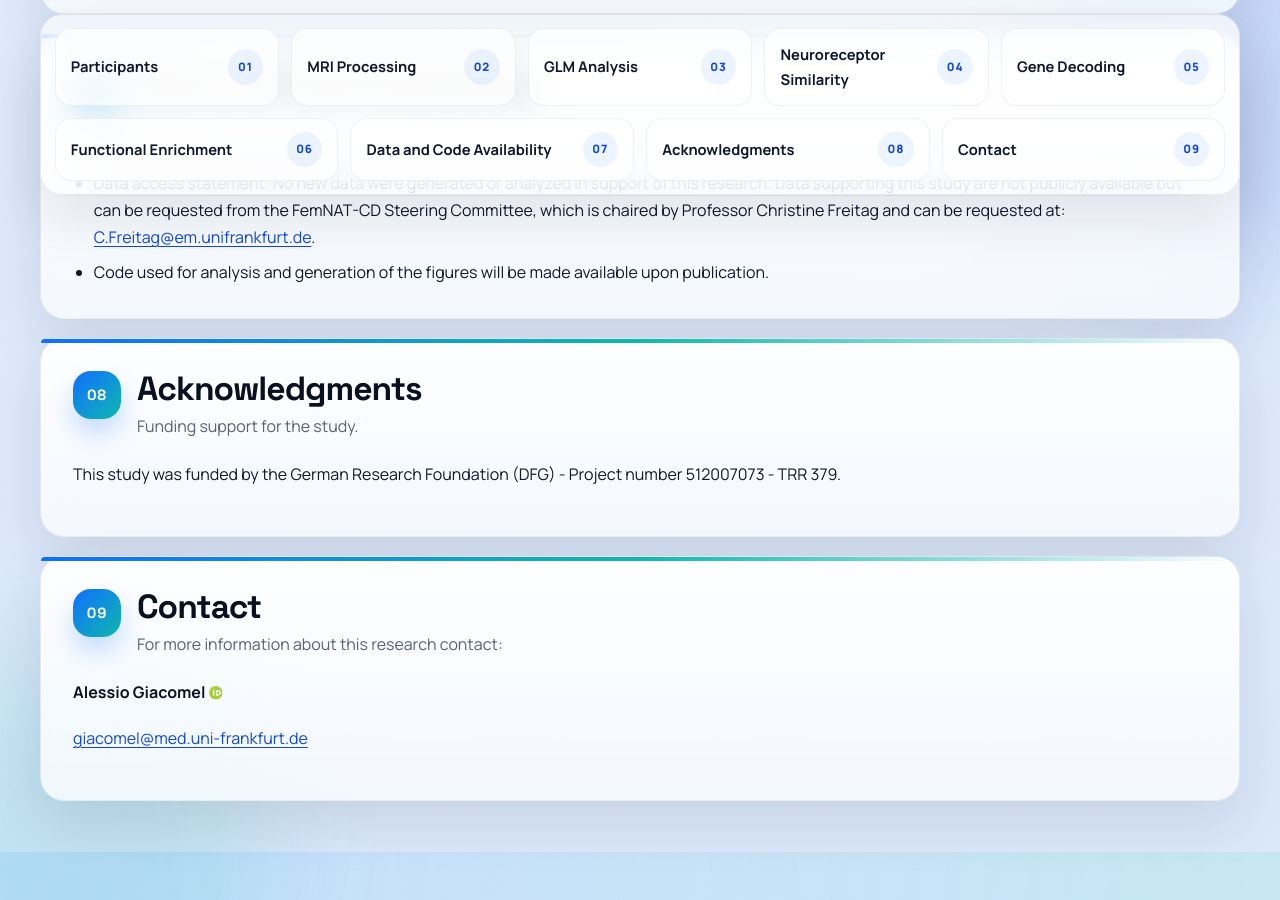
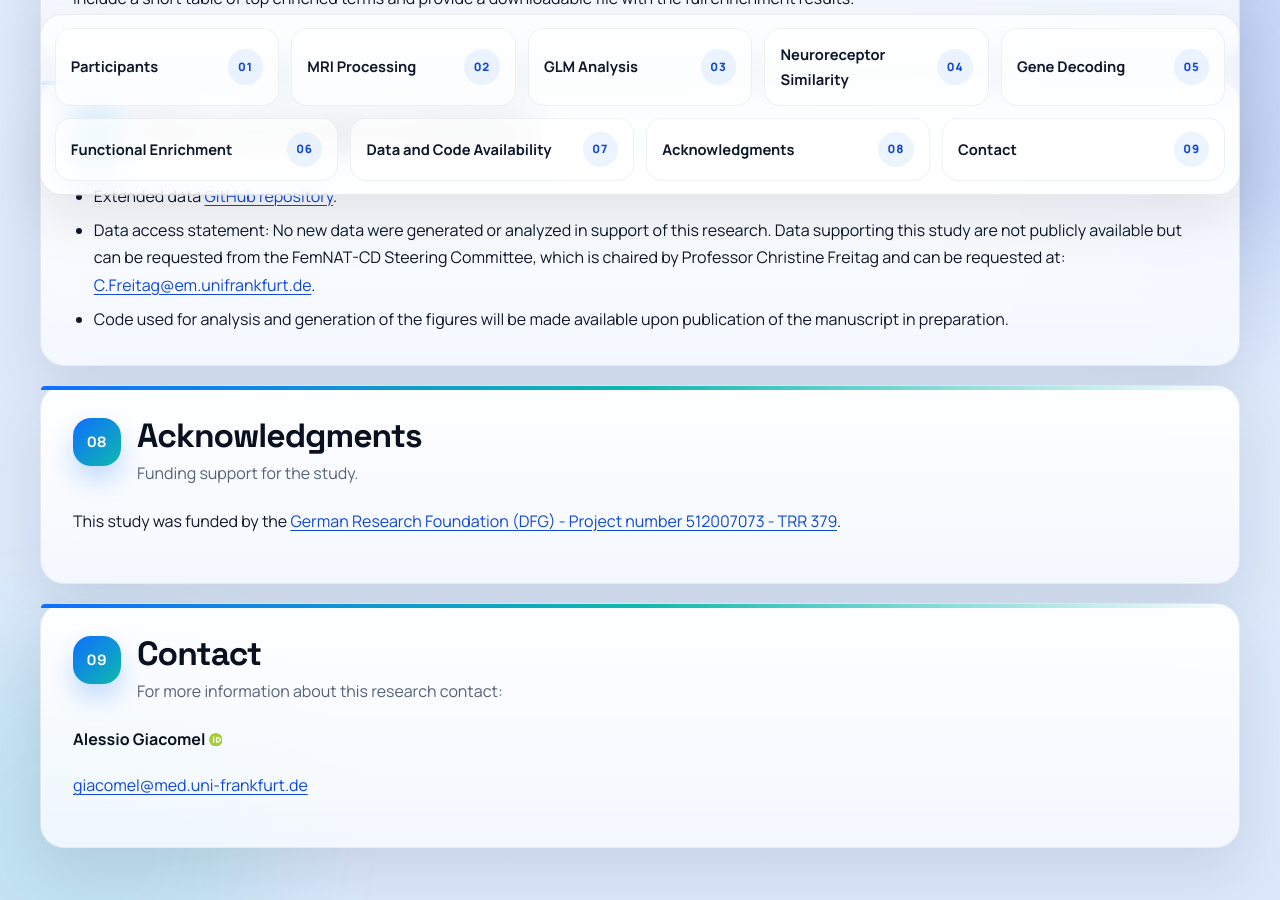
Before and after one commit to alegiac95/Aggression_ohbm26_supplementary, a Jekyll site: the page built from index.md, in a window 1280 px wide and 900 px high, scrolled down 5734 px. Built offline with Jekyll 4.4.1, drawn with Linux system fonts in a browser that asks for light colours.

Commit message:
small fixes

```diff
--- a/index.md
+++ b/index.md
@@ -233,7 +236,7 @@ Include a short table of top enriched terms and provide a downloadable file with
 
 - Extended data [GitHub repository](https://github.com/alegiac95/Aggression_ohbm26_supplementary).
 - Data access statement: No new data were generated or analyzed in support of this research. Data supporting this study are not publicly available but can be requested from the FemNAT-CD Steering Committee, which is chaired by Professor Christine Freitag and can be requested at: [C.Freitag@em.unifrankfurt.de](mailto:C.Freitag@em.unifrankfurt.de).
-- Code used for analysis and generation of the figures will be made available upon publication.
+- Code used for analysis and generation of the figures will be made available upon publication of the manuscript in preparation.
 </section>
 
 <section class="section-card" id="acknowledgments" markdown="1">
@@ -245,7 +248,7 @@ Include a short table of top enriched terms and provide a downloadable file with
     </div>
   </div>
 
-This study was funded by the German Research Foundation (DFG) - Project number 512007073 - TRR 379.
+This study was funded by the [German Research Foundation (DFG) - Project number 512007073 - TRR 379](https://www.trr379.de/).
 </section>
 
 <section class="section-card" id="contact" markdown="1">
```
Also changed, not shown: other parts of index.md (+3 -0 lines).
